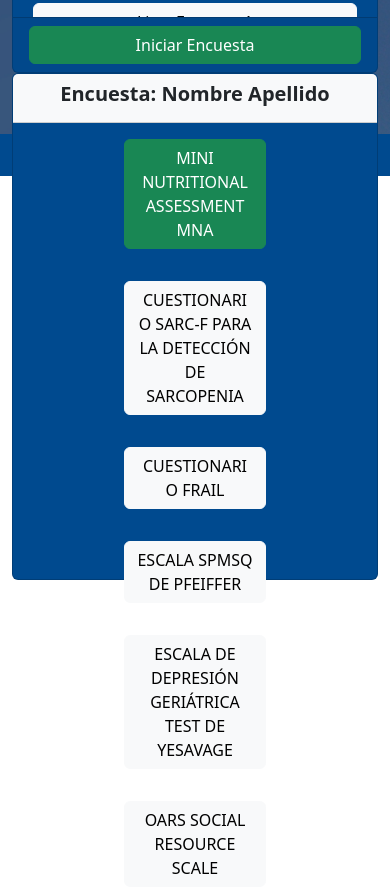
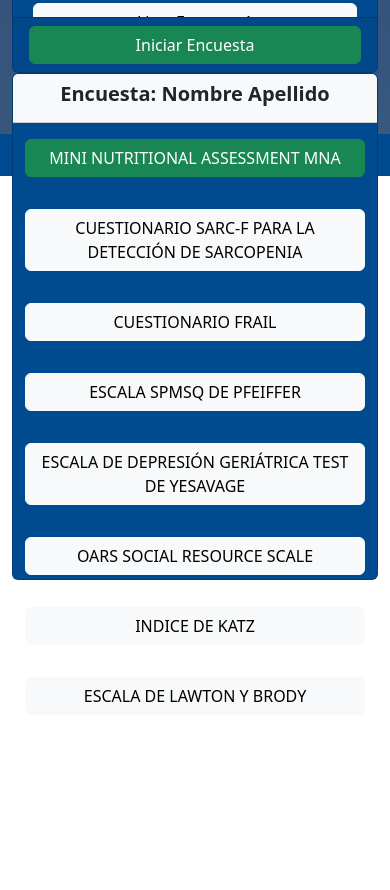
Before and after one commit to santis1001/GeriatriaV, a plain HTML site: page inicio-sesion.html in a window 390 px wide. Shown: the part 668-1558 px from the top of the page. After the commit the page ends 1399 px from the top, so only its background shows below. Drawn offline with nearby package versions, Linux system fonts and the light colour scheme.

Commit message:
btn size

```diff
--- a/inicio-sesion.html
+++ b/inicio-sesion.html
@@ -76,23 +76,23 @@
                     <div class="container h-100">
                         <div class="d-grid justify-content-center">
                             <div class="row d-flex justify-content-center">
-                                <button class="col-5 m-3 btn btn-success" type="button" data-bs-toggle="modal"
+                                <button class="col-md-5 m-3 btn btn-success" type="button" data-bs-toggle="modal"
                                     data-bs-target="#Modal_MNAM">MINI NUTRITIONAL ASSESSMENT MNA</button>
-                                <button class="col-5 m-3 btn btn-light" type="button" data-bs-toggle="modal"
+                                <button class="col-md-5 m-3 btn btn-light" type="button" data-bs-toggle="modal"
                                     data-bs-target="#Modal_CSFDS">CUESTIONARIO SARC-F PARA LA
                                     DETECCIÓN DE SARCOPENIA</button>
-                                <button class="col-5 m-3 btn btn-light" type="button" data-bs-toggle="modal"
+                                <button class="col-md-5 m-3 btn btn-light" type="button" data-bs-toggle="modal"
                                     data-bs-target="#Modal_FRAIL">CUESTIONARIO FRAIL</button>
-                                <button class="col-5 m-3 btn btn-light" type="button" data-bs-toggle="modal"
+                                <button class="col-md-5 m-3 btn btn-light" type="button" data-bs-toggle="modal"
                                     data-bs-target="#Modal_ESDP">ESCALA SPMSQ DE PFEIFFER</button>
-                                <button class="col-5 m-3 btn btn-light" type="button" data-bs-toggle="modal"
+                                <button class="col-md-5 m-3 btn btn-light" type="button" data-bs-toggle="modal"
                                     data-bs-target="#Modal_EDGTY">ESCALA DE DEPRESIÓN GERIÁTRICA TEST
                                     DE YESAVAGE</button>
-                                <button class="col-5 m-3 btn btn-light" type="button" data-bs-toggle="modal"
+                                <button class="col-md-5 m-3 btn btn-light" type="button" data-bs-toggle="modal"
                                     data-bs-target="#Modal_OSRS">OARS SOCIAL RESOURCE SCALE</button>
-                                <button class="col-5 m-3 btn btn-light" type="button" data-bs-toggle="modal"
+                                <button class="col-md-5 m-3 btn btn-light" type="button" data-bs-toggle="modal"
                                     data-bs-target="#Modal_KATZ">INDICE DE KATZ</button>
-                                <button class="col-5 m-3 btn btn-light" type="button" data-bs-toggle="modal"
+                                <button class="col-md-5 m-3 btn btn-light" type="button" data-bs-toggle="modal"
                                     data-bs-target="#Modal_EDLB">ESCALA DE LAWTON Y BRODY</button>
                             </div>
                         </div>
```
